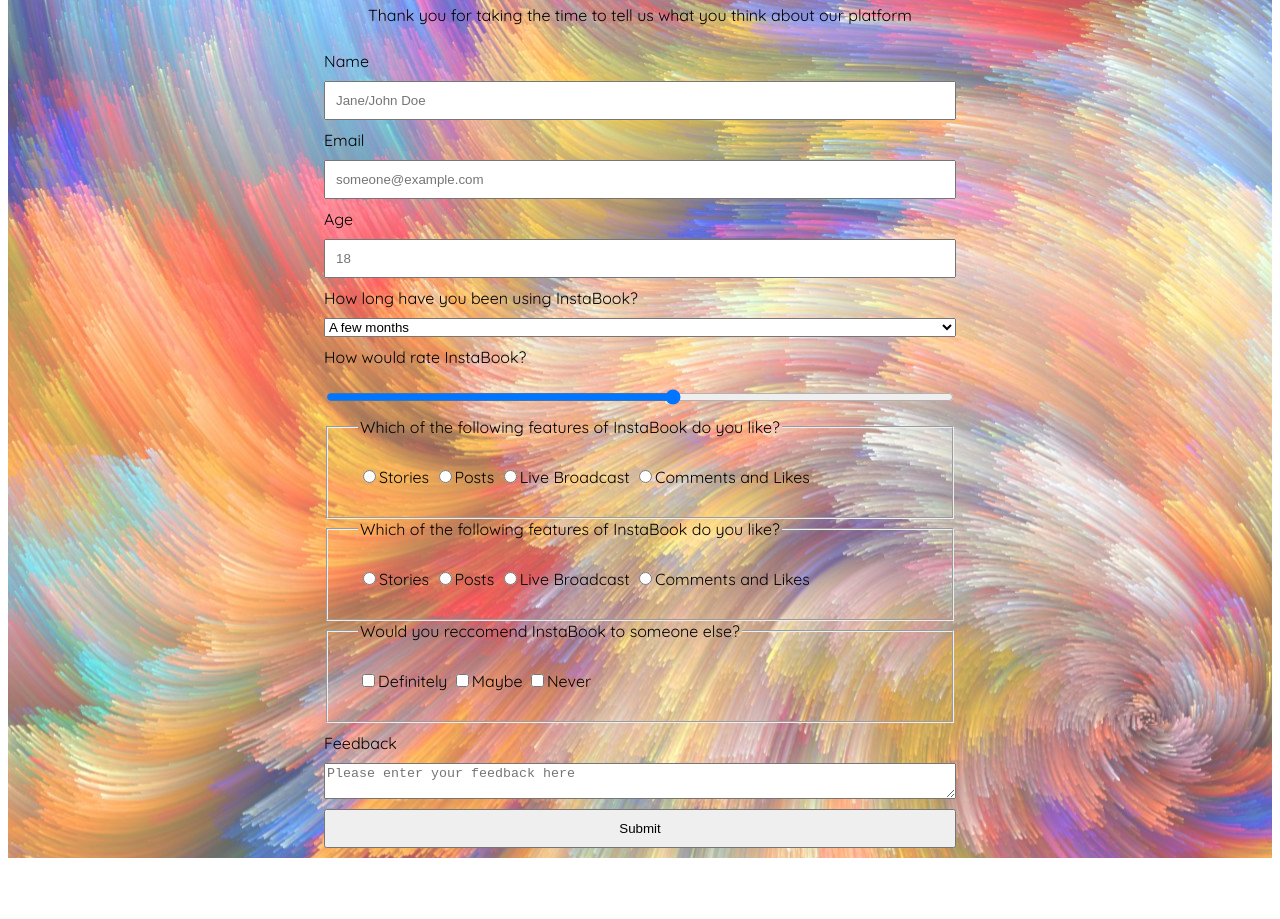
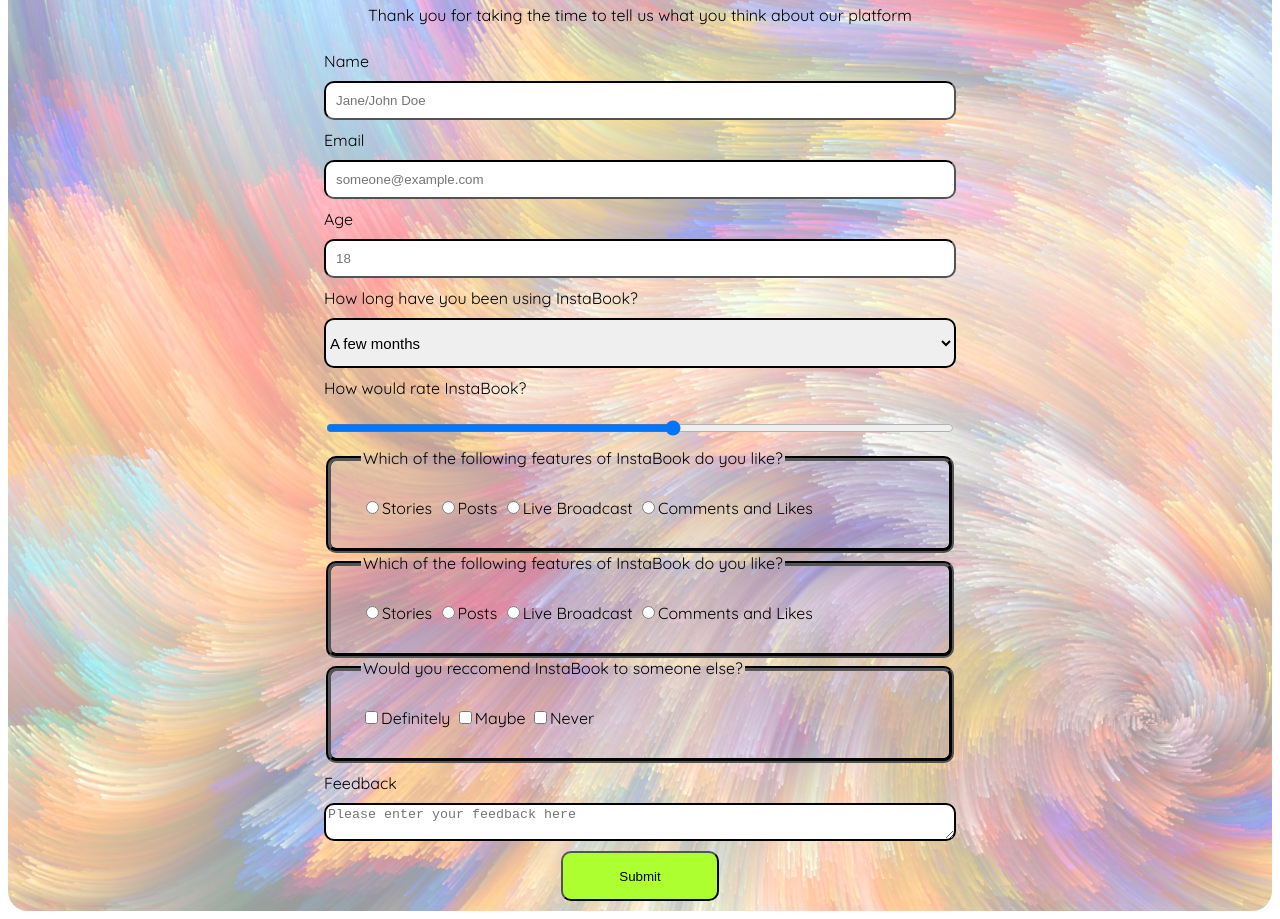
Before and after one commit to shayne243/WebDev-Practice-2, a plain HTML site: page index.html in a window 1280 px wide. Shown: the part 64-983 px from the top of the page. Before the commit the page ends 930 px from the top, so only its background shows below. Drawn offline with Linux system fonts and the light colour scheme.

Commit message:
Finished CSS styling

```diff
--- a/styles.css
+++ b/styles.css
@@ -9,16 +9,18 @@
     content: "";
     background-image: url(./background.jpg);
     background-repeat: no-repeat;
-    opacity: 0.65;
+    opacity: 0.4;
     top: 0;
     left: 0;
     bottom: 0;
     right: 0;
     position: absolute;
     z-index: -1;
+    border-radius: 20px;
 }
 h1 {
     text-align: center;
+    text-decoration: greenyellow underline  ;
 }
 p {
     text-align: center;
@@ -35,12 +37,63 @@
 }
 form input {
     padding: 10px;
+    border-radius: 10px;
+    border-width: 2px;
+    border-color: black;
+}
+form input[type="text"]:focus {
+    border-width: 5px;
+    border-color: greenyellow;
+    height: 50px;
+}
+form input[type="email"]:focus {
+    border-width: 5px;
+    border-color: greenyellow;
+    height: 50px;
+}
+form input[type="number"]:focus {
+    border-width: 5px;
+    border-color: greenyellow;
+    height: 50px;
+}
+form select {
+    border-radius: 10px;
+    border-width: 2px;
+    border-color: black;
+    height: 50px;
+    font-size: 15px;
+}
+form select:focus {
+    border-width: 5px;
+    border-color: greenyellow;
+    height: 50px;
 }
 form fieldset{
+    background-color: rgba(0,0,255,0.09);
     padding: 30px;
+    border-width: 5px;
+    border-radius: 10px;
+    border-color: black;
+}
+form fieldset:focus{
+    border-color: greenyellow;
+}
+form textarea {
+    border-radius: 10px;
+    border-width: 2px;
+    border-color: black;
+}
+form textarea:focus {
+    border-width: 5px;
+    border-color: greenyellow;
+    height: 50px;
 }
 #submit {
     display: block;
     margin: auto;
-    width: 100%;
+    width: 25%;
+    border-width: 2px;
+    border-color: black;
+    height: 50px;
+    background-color: greenyellow;
 }
```
